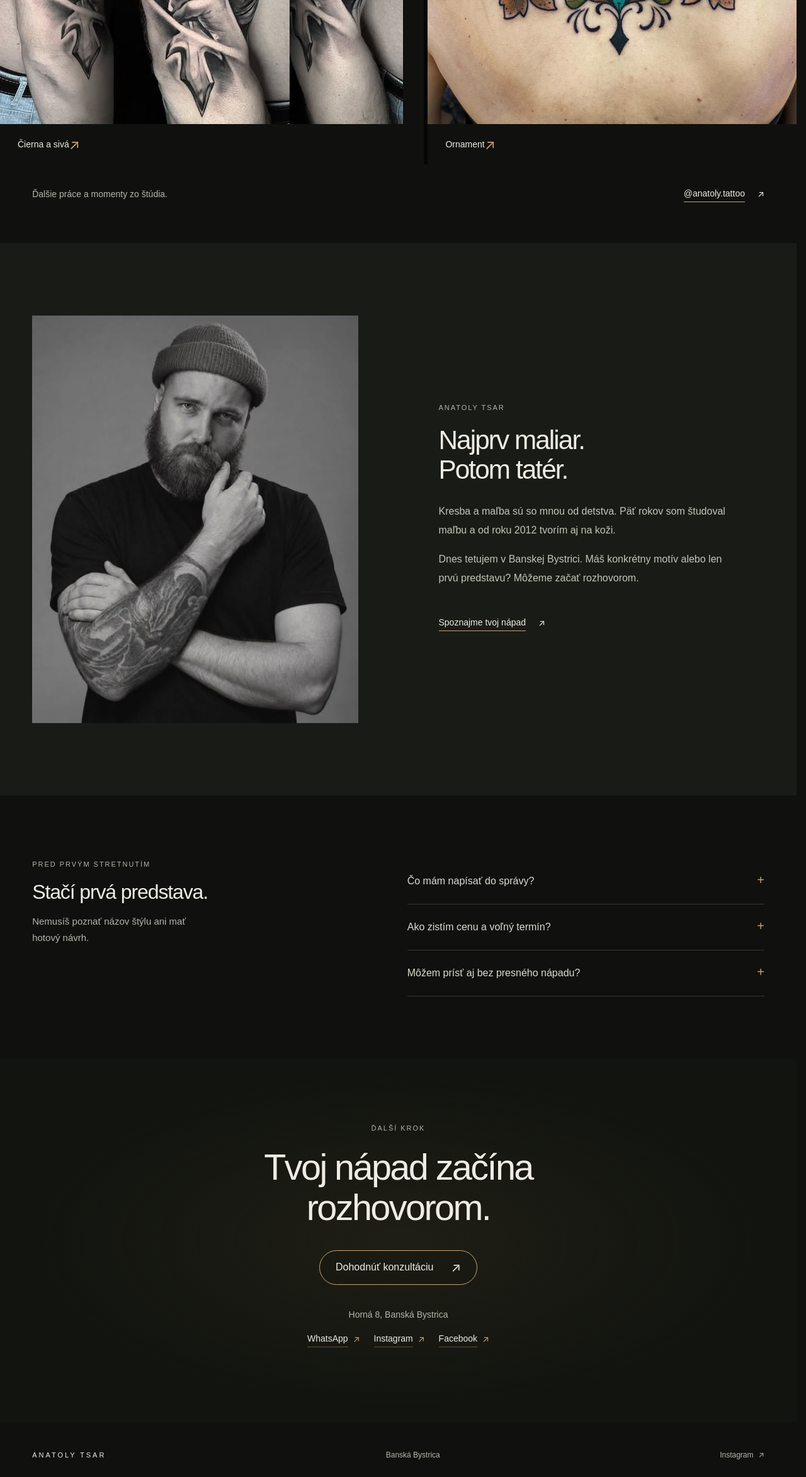
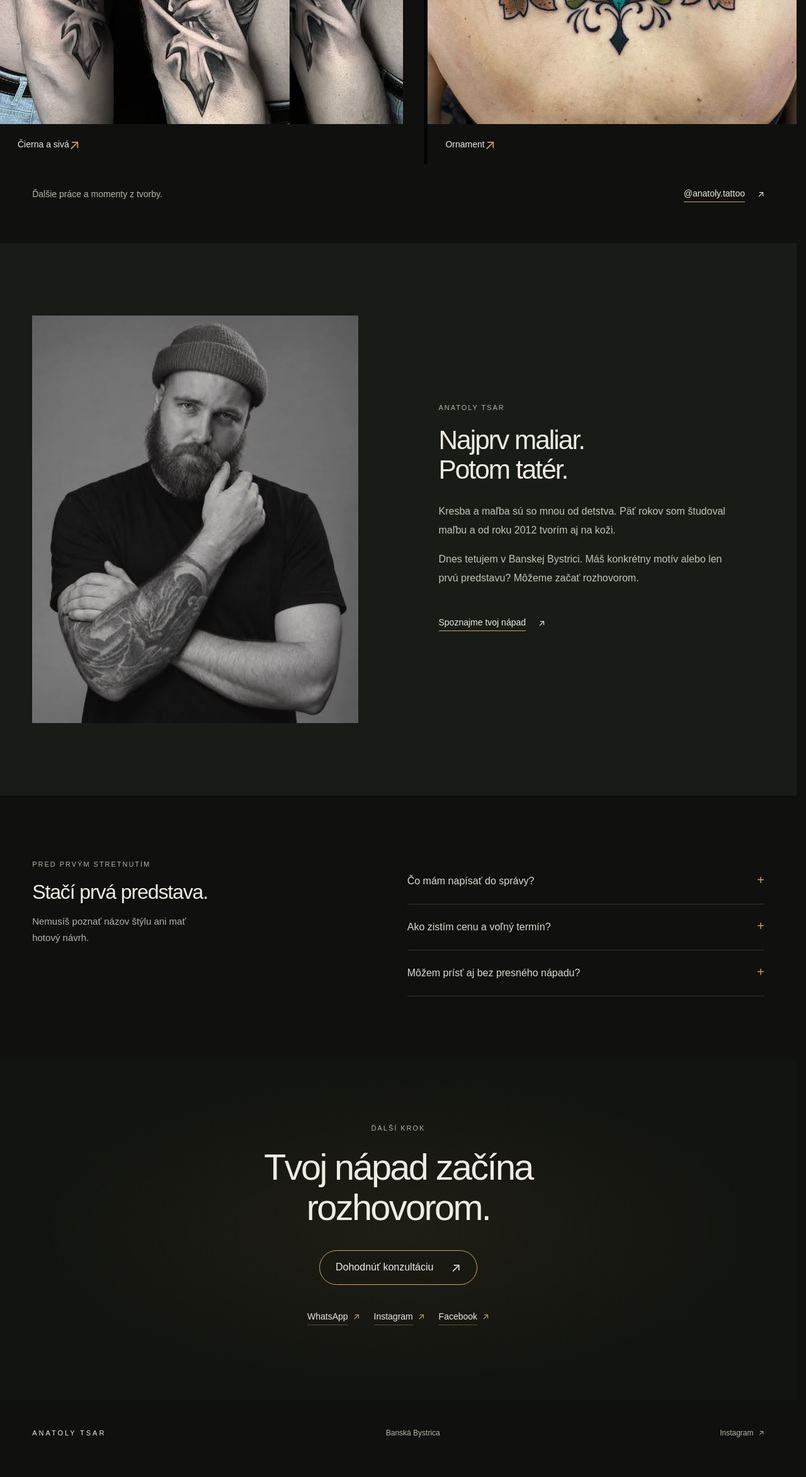
Before and after one commit to ArbaCat/tatto_Anatoly_page, a plain HTML site: page index.html in a window 1280 px wide. Shown: the part 2043-4388 px from the top of the page at 63% size. Drawn offline with Linux system fonts and the light colour scheme.

Commit message:
Personal site: drop the studio address
The site is about Anatoly as an artist, not about the studio.
- Contact section: street address removed; WhatsApp, Instagram and Facebook
  links stay (with spacing that the address line used to give).
- JSON-LD: only the city (Banská Bystrica) remains.
- Instagram line: "momenty z tvorby" instead of "zo štúdia".
- README: no studio link or address.

Co-Authored-By: Claude Opus 5.5 <noreply@anthropic.com>

```diff
--- a/index.html
+++ b/index.html
@@ -42,7 +42,7 @@
     "image": "https://arbacat.github.io/tatto_Anatoly_page/assets/anatoly.jpg",
     "telephone": "+421915317473",
     "sameAs": ["https://www.instagram.com/anatoly.tattoo/", "https://www.facebook.com/anatoly.tattoo"],
-    "address": {"@type": "PostalAddress", "streetAddress": "Horná 8", "addressLocality": "Banská Bystrica", "addressCountry": "SK"}
+    "address": {"@type": "PostalAddress", "addressLocality": "Banská Bystrica", "addressCountry": "SK"}
   }
   </script>
   <link rel="stylesheet" href="style.css">
@@ -95,7 +95,7 @@
       <button class="work-tile" data-work="1"><span class="tile-media"><img src="assets/black-grey.jpg" fetchpriority="low" alt="Čierno-sivá kompozícia s bojovníčkou a zvieracou hlavou, pohľady na tetovanie"></span><span class="tile-label"><span>Čierna a sivá</span><span class="arr" aria-hidden="true"><i>↗︎</i></span></span></button>
       <button class="work-tile" data-work="2"><span class="tile-media"><img src="assets/ornament.jpg" fetchpriority="low" alt="Symetrický farebný kvetinový ornament cez hornú časť chrbta"></span><span class="tile-label"><span>Ornament</span><span class="arr" aria-hidden="true"><i>↗︎</i></span></span></button>
     </section>
-    <div class="instagram-line"><p>Ďalšie práce a momenty zo štúdia.</p><a class="text-link" href="https://www.instagram.com/anatoly.tattoo/" target="_blank" rel="noopener noreferrer"><span class="tl">@anatoly.tattoo</span><span class="arr" aria-hidden="true"><i>↗︎</i></span><span class="sr-only"> — otvorí sa v novom okne</span></a></div>
+    <div class="instagram-line"><p>Ďalšie práce a momenty z tvorby.</p><a class="text-link" href="https://www.instagram.com/anatoly.tattoo/" target="_blank" rel="noopener noreferrer"><span class="tl">@anatoly.tattoo</span><span class="arr" aria-hidden="true"><i>↗︎</i></span><span class="sr-only"> — otvorí sa v novom okne</span></a></div>
 
     <section class="about" id="o-mne" aria-labelledby="about-title">
       <div class="portrait-wrap"><img src="assets/anatoly.jpg" fetchpriority="low" alt="Čiernobiely portrét Anatolyho Tsara"></div>
@@ -108,7 +108,7 @@
       <details><summary>Môžem prísť aj bez presného nápadu?<span class="plus" aria-hidden="true">+</span></summary><p>Áno, môžeš začať tým, čo sa ti páči, alebo miestom na tele. Do správy pokojne napíš, že zatiaľ hľadáš smer.</p></details>
     </div></section>
 
-    <section class="contact" id="kontakt" aria-labelledby="contact-title"><p class="eyebrow">ĎALŠÍ KROK</p><h2 id="contact-title">Tvoj nápad začína<br>rozhovorom.</h2><button class="pill contact-button" data-book><span>Dohodnúť konzultáciu</span><span class="arr" aria-hidden="true"><i>↗︎</i></span></button><p>Horná 8, Banská Bystrica</p>
+    <section class="contact" id="kontakt" aria-labelledby="contact-title"><p class="eyebrow">ĎALŠÍ KROK</p><h2 id="contact-title">Tvoj nápad začína<br>rozhovorom.</h2><button class="pill contact-button" data-book><span>Dohodnúť konzultáciu</span><span class="arr" aria-hidden="true"><i>↗︎</i></span></button>
       <div class="contact-channels"><a class="text-link mail-link" href="https://wa.me/421915317473" target="_blank" rel="noopener noreferrer"><span class="tl">WhatsApp</span><span class="arr" aria-hidden="true"><i>↗︎</i></span><span class="sr-only"> — nové okno</span></a><a class="text-link mail-link" href="https://www.instagram.com/anatoly.tattoo/" target="_blank" rel="noopener noreferrer"><span class="tl">Instagram</span><span class="arr" aria-hidden="true"><i>↗︎</i></span><span class="sr-only"> — nové okno</span></a><a class="text-link mail-link" href="https://www.facebook.com/anatoly.tattoo" target="_blank" rel="noopener noreferrer"><span class="tl">Facebook</span><span class="arr" aria-hidden="true"><i>↗︎</i></span><span class="sr-only"> — nové okno</span></a></div></section>
   </main>
   <footer><a class="wordmark" href="#top">ANATOLY TSAR</a><p>Banská Bystrica</p><a class="foot-link" href="https://www.instagram.com/anatoly.tattoo/" target="_blank" rel="noopener noreferrer">Instagram <span class="arr" aria-hidden="true"><i>↗︎</i></span><span class="sr-only"> — nové okno</span></a></footer>
--- a/style.css
+++ b/style.css
@@ -189,7 +189,7 @@ button svg{pointer-events:none}
 .contact>p:not(.eyebrow){margin:36px 0 4px;font-size:14px;line-height:1.7;color:var(--muted)}
 .mail-link{font-size:14px}
 .mail-link .tl::after{background:#c8a37366}
-.contact-channels{display:flex;justify-content:center;flex-wrap:wrap;gap:0 22px}
+.contact-channels{display:flex;justify-content:center;flex-wrap:wrap;gap:0 22px;margin-top:28px}
 .contact-channels .text-link{gap:8px}
 .contact-channels .arr{color:var(--gold)}
 footer{padding:30px var(--pad);display:flex;justify-content:space-between;gap:24px;align-items:center;font-size:12px;color:var(--muted)}
```
Also changed, not shown: 1 other file.
